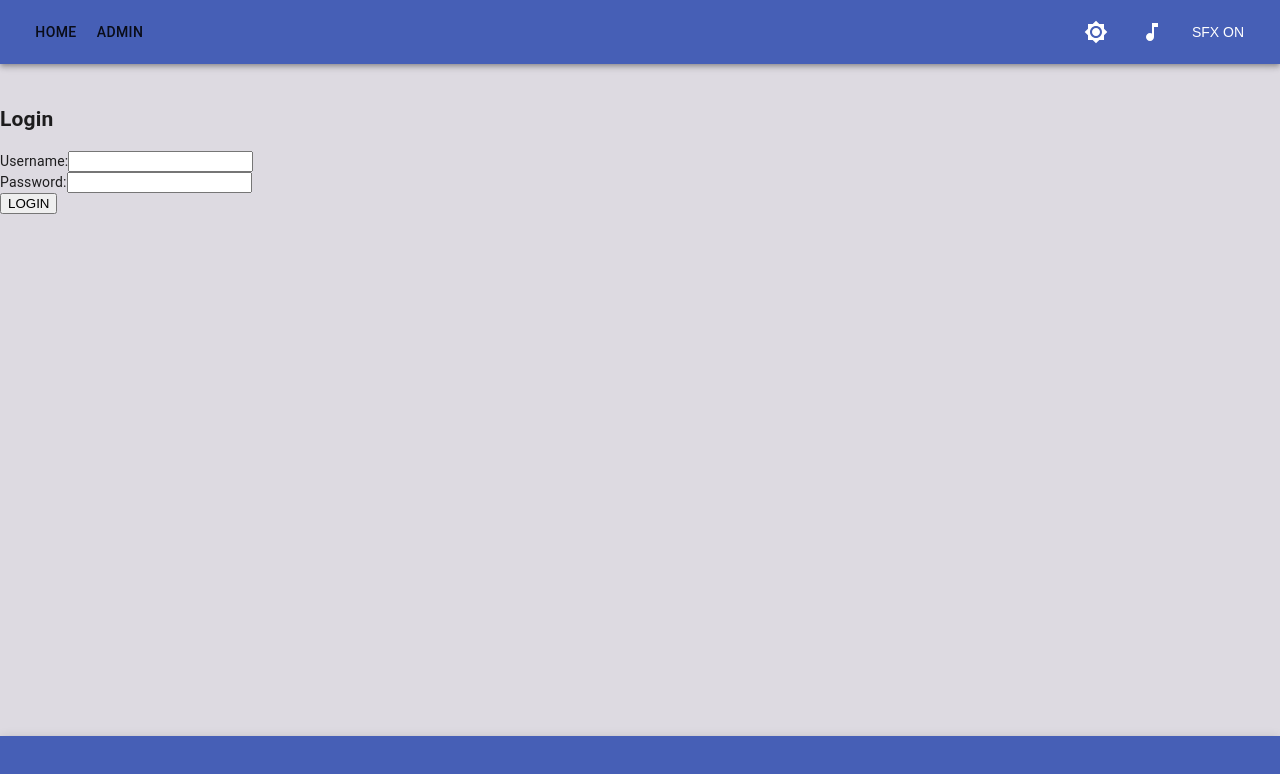
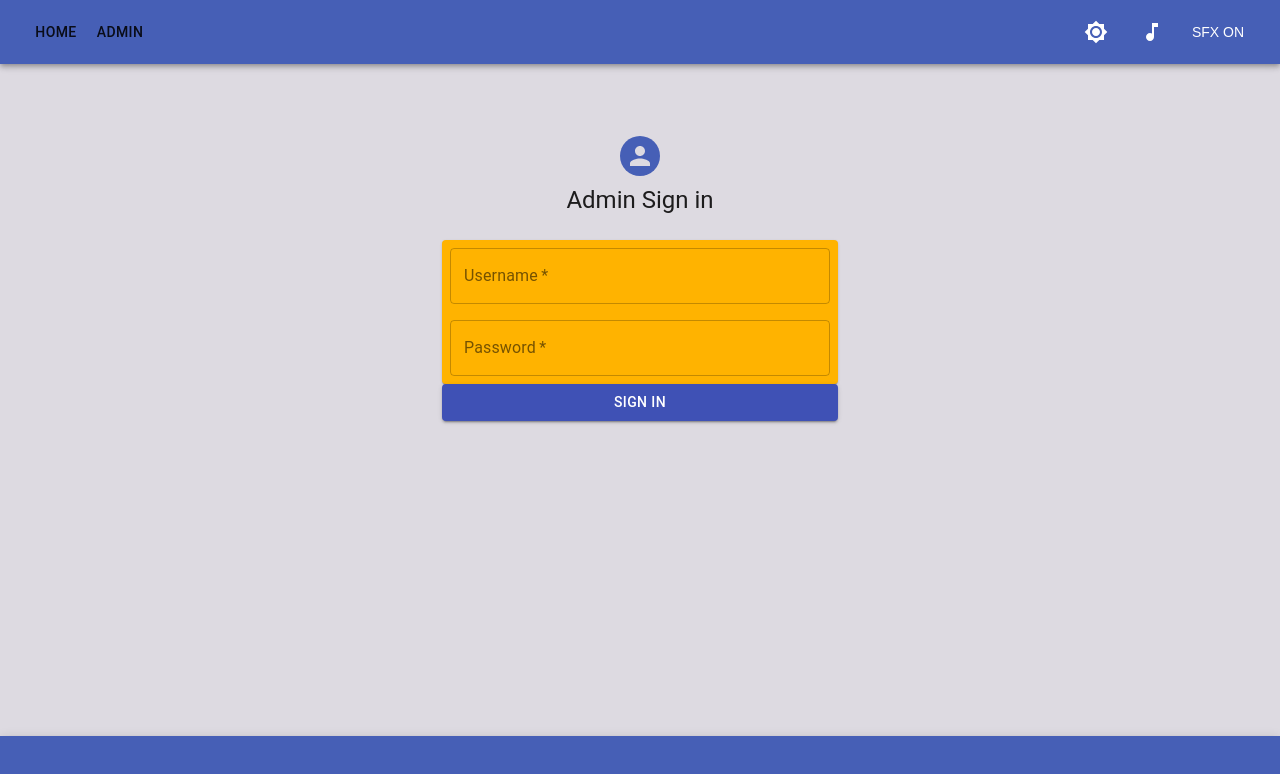
Before and after one commit to patrawi/NetcentricProject_RainnyWord, a React (Create React App) app in the folder client/: page /admin in a window 1280 px wide. Shown: the top 774 px of the page. Built offline with nearby package versions, Linux system fonts and the light colour scheme; no server answers.

Commit message:
improve admin page

```diff
--- a/client/src/components/LoginForm.tsx
+++ b/client/src/components/LoginForm.tsx
@@ -2,12 +2,35 @@ import React, { useState } from 'react';
 
 import { AdminProp } from '../views/Admin';
 import { form } from '../types/type';
+import { Avatar, Button, Card, CardActions, Container, CssBaseline, makeStyles, TextField, Typography } from '@material-ui/core';
 export interface LoginProps {
 }
 
-
+const useStyles = makeStyles((theme) => ({
+    card: {
+        backgroundColor: "#ffb300"
+    },
+    paper: {
+        marginTop: theme.spacing(8),
+        display: "flex",
+        flexDirection: "column",
+        alignItems: "center"
+    },
+    avatar: {
+        margin: theme.spacing(1),
+        backgroundColor: theme.palette.secondary.main
+    },
+    form: {
+        width: "100%", // Fix IE 11 issue.
+        marginTop: theme.spacing(3)
+    },
+    submit: {
+        margin: theme.spacing(3, 0, 2)
+    }
+}));
 
 const LoginForm : React.FC<AdminProp> = ({ Login, error }) => {
+    const classes = useStyles();
     const [details, setDetails] = useState<form>({
         username: "",
         password: ""
@@ -20,21 +43,65 @@ const LoginForm : React.FC<AdminProp> = ({ Login, error }) => {
 
 
     return(
-        <form onSubmit={(submitHandler)}>
-            <div className="form-inner">
-                <h2>Login</h2>
-                {(error != "") ? ( <div className="error">{error}</div>) : ""}
-                <div className="form-group">
-                    <label htmlFor="username">Username:</label>
-                    <input type="text" name="username" id="username" onChange={(e: React.ChangeEvent<HTMLInputElement>) => setDetails({...details, username: e.target.value})} value={details.username} />
-                </div>
-                <div className="form-group">
-                    <label htmlFor="password">Password:</label>
-                    <input type="password" name="password" id="username" onChange={(e: React.ChangeEvent<HTMLInputElement>) => setDetails({...details, password: e.target.value})} value={details.password} />
-                </div>
-                <input type="submit" value="LOGIN" />
-            </div>
-        </form>
+        // <form onSubmit={(submitHandler)}>
+        //     <div className="form-inner">
+        //         <h2>Login</h2>
+        //         {(error != "") ? ( <div className="error">{error}</div>) : ""}
+        //         <div className="form-group">
+        //             <label htmlFor="username">Username:</label>
+        //             <input type="text" name="username" id="username" onChange={(e: React.ChangeEvent<HTMLInputElement>) => setDetails({...details, username: e.target.value})} value={details.username} />
+        //         </div>
+        //         <div className="form-group">
+        //             <label htmlFor="password">Password:</label>
+        //             <input type="password" name="password" id="username" onChange={(e: React.ChangeEvent<HTMLInputElement>) => setDetails({...details, password: e.target.value})} value={details.password} />
+        //         </div>
+        //         <input type="submit" value="LOGIN" />
+        //     </div>
+        // </form>
+        <Container component="main" maxWidth="xs">
+        <CssBaseline />
+        <div className={classes.paper}>
+            <Avatar className={classes.avatar}></Avatar>
+            <Typography component="h1" variant="h5">
+                Admin Sign in
+            </Typography>
+            {(error != "") ? ( <div className="error">{error}</div>) : ""}
+            <form className={classes.form} noValidate onSubmit={(submitHandler)}>
+            <Card className={classes.card}>
+                <CardActions>
+                    <TextField
+                        variant="outlined"
+                        required
+                        fullWidth
+                        label="Username"
+                        type="username"
+                        id="username"
+                        onChange={(e: React.ChangeEvent<HTMLInputElement>) => setDetails({...details, username: e.target.value})} value={details.username}
+                    />
+                </CardActions>
+                <CardActions>
+                    <TextField
+                        variant="outlined"
+                        required
+                        fullWidth
+                        label="Password"
+                        type="password"
+                        id="password"
+                        onChange={(e: React.ChangeEvent<HTMLInputElement>) => setDetails({...details, password: e.target.value})} value={details.password}
+                    />
+                </CardActions>
+            </Card>
+            <Button
+                type="submit"
+                fullWidth
+                variant="contained"
+                color="primary"
+            >
+                Sign In
+            </Button>
+            </form>
+        </div>
+        </Container>
     )
 }
 
--- a/client/src/views/Admin.tsx
+++ b/client/src/views/Admin.tsx
@@ -1,3 +1,4 @@
+import { Box, Button, Container, CssBaseline, makeStyles, Typography } from '@material-ui/core';
 import axios from 'axios';
 import { stringify } from 'querystring';
 import React, { useState } from 'react';
@@ -5,6 +6,25 @@ import LoginForm, { LoginProps } from '../components/LoginForm';
 
 import {form} from '../types/type';
 
+const useStyles = makeStyles((theme) => ({
+    paper: {
+        marginTop: theme.spacing(8),
+        display: "flex",
+        flexDirection: "column",
+        alignItems: "center"
+    },
+    avatar: {
+        margin: theme.spacing(1),
+        backgroundColor: theme.palette.secondary.main
+    },
+    form: {
+        width: "100%", // Fix IE 11 issue.
+        marginTop: theme.spacing(3)
+    },
+    submit: {
+        margin: theme.spacing(3, 0, 2)
+    }
+}));
 
 export interface AdminProp {
     Login: (details: form) => void;
@@ -17,6 +37,7 @@ const Adminpage : React.FC<AdminProp> = () => {
     const [auth, setAuth] = useState<any>({message: "", status: ""});
     const [start, setStart] = useState<any>({message: "", status: ""})
     const [reset, setReset] = useState<any>({message: "", status: ""})
+    const classes = useStyles();
 
     const adminUser = {
         username: "admin",
@@ -86,12 +107,44 @@ const Adminpage : React.FC<AdminProp> = () => {
     return(
         <div className="Adminpage">
             {(user.username != "") ? (
-                <div className="welcome">
-                    <h2>Welcome, Admin</h2>
-                    <button onClick={Start}> Start</button>
-                    <button onClick={Reset}> Reset</button>
-                    <button onClick={Logout} >Logout</button>
+            <Container component="main" maxWidth="xs">
+                <CssBaseline />
+                <div className={classes.paper}>
+                    <Typography component="h1" variant="h5">
+                    Admin Sign in
+                    </Typography>
+                    <Box mt={5}>
+                        <Button
+                            fullWidth
+                            variant="contained"
+                            color="primary"
+                            onClick={Start}
+                        >
+                            Start
+                        </Button>
+                    </Box>
+                    <Box mt={5}>
+                        <Button
+                            fullWidth
+                            variant="contained"
+                            color="primary"
+                            onClick={Reset}
+                        >
+                            Reset
+                        </Button>
+                    </Box>
+                    <Box mt={5}>
+                        <Button
+                            fullWidth
+                            variant="contained"
+                            color="primary"
+                            onClick={Logout}
+                        >
+                            Sign out
+                        </Button>
+                    </Box>
                 </div>
+                </Container>
             ) : (
                 <LoginForm Login={Login} error={error} />
             )}
```
Also changed, not shown: 2 other files (tests, documents, lock files or other folders).
